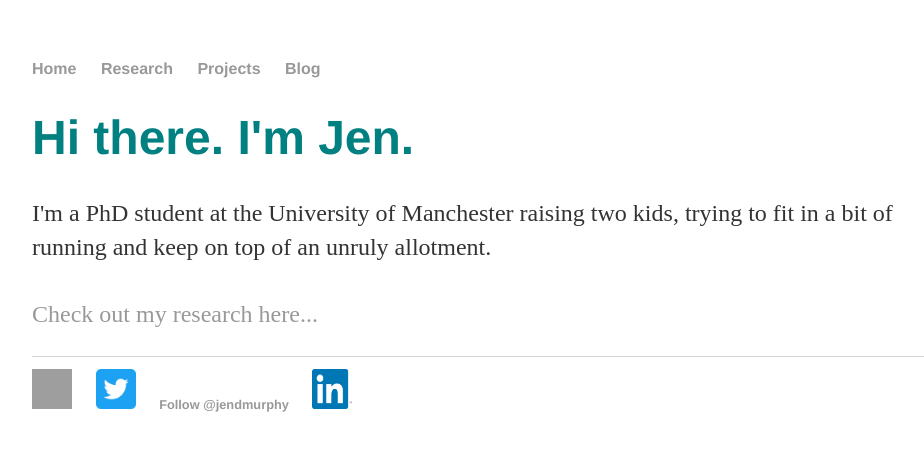
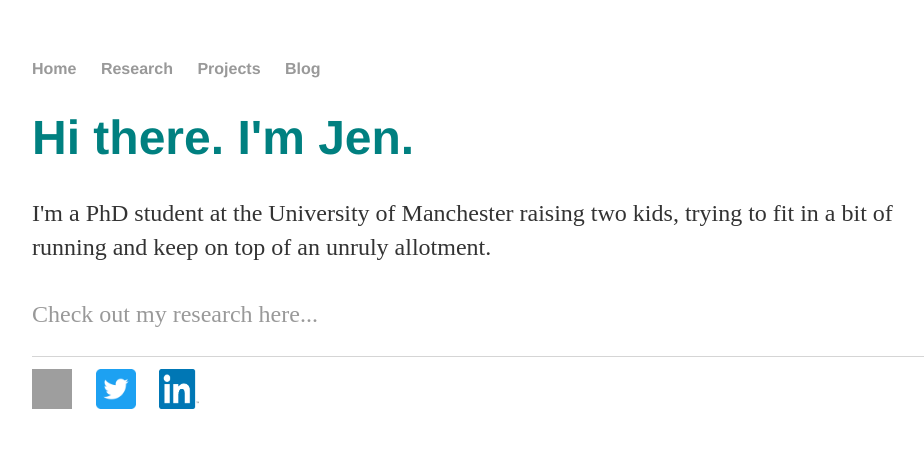
Before and after one commit to jendmurphy/jendmurphy.github.io, a Jekyll site: the page built from index.html, in a window 1280 px wide. Shown: the top 451 px of the page, without its empty margins (160-1084 px from the left). Built offline with Jekyll 4.4.1, drawn with Linux system fonts in a browser that asks for light colours; comment, search, counter and statistics services are not loaded; grey boxes are pictures that could not be loaded.

Commit message:
Update default.html

```diff
--- a/_layouts/default.html
+++ b/_layouts/default.html
@@ -37,10 +37,6 @@
 	  </a></li>
 {% endif %}
 
-  <li>
-<a href="https://twitter.com/jendmurphy?ref_src=twsrc%5Etfw" class="twitter-follow-button" data-show-count="false">Follow @jendmurphy</a><script async src="//platform.twitter.com/widgets.js" charset="utf-8"></script>
-  </li>
-
 {% if site.linkedin_username %}
   <li>
     <a href="https://linkedin.com/in/{{ site.linkedin_username }}">
```
